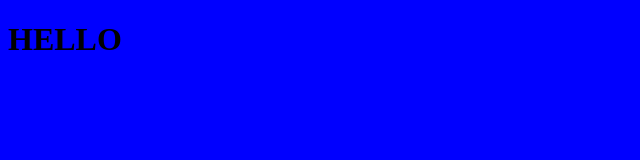
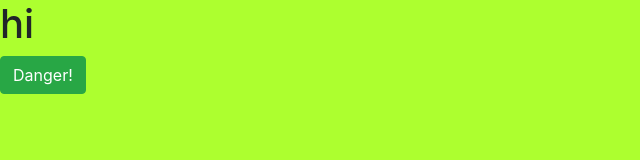
Before and after one commit to heniselie/bootStrap, a plain HTML site: page index.html in a window 1280 px wide. Shown: the whole page, without its empty margins (0-640 px from the left). Drawn offline with nearby package versions, Linux system fonts and the light colour scheme.

Commit message:
modified new files

```diff
--- a/index.html
+++ b/index.html
@@ -1,15 +1,16 @@
 <!DOCTYPE html>
 <html lang="en">
 <head>
-        <meta charset="UTF-8>"
-        <meta name="view port" content="width=device-width,initial-scale=1.0">
-        <meta http-equiv"X-UA-Compatible" content="ie=edge">
-        <title>Branch2</title>
-        <link rel ="stylesheet" href="./main.css">
-
+  <meta charset="UTF-8">
+  <meta name="viewport" content="width=device-width, initial-scale=1.0">
+  <meta http-equiv="X-UA-Compatible" content="ie=edge">
+  <title>Bootstrap!</title>
+  <link rel="stylesheet" href="https://stackpath.bootstrapcdn.com/bootstrap/4.3.1/css/bootstrap.min.css" integrity="sha384-ggOyR0iXCbMQv3Xipma34MD+dH/1fQ784/j6cY/iJTQUOhcWr7x9JvoRxT2MZw1T" crossorigin="anonymous">
+  <link rel="stylesheet" href="./main.css">
 </head>
 <body>
-            <h1>HELLO</h1>
+  <h1>hi</h1>
+  <button type="button" class="btn btn-success">Danger!</button>
   <script src="./main.js"></script>
 </body>
 </html>
--- a/main.css
+++ b/main.css
@@ -1,3 +1,3 @@
 body {
-    background-color: blue;
-}
+    background-color:greenyellow;
+  }
```
Lines whose indentation alone changed are shown as unchanged.
